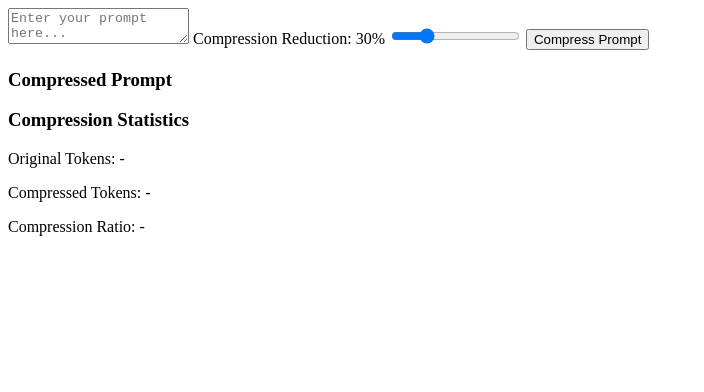
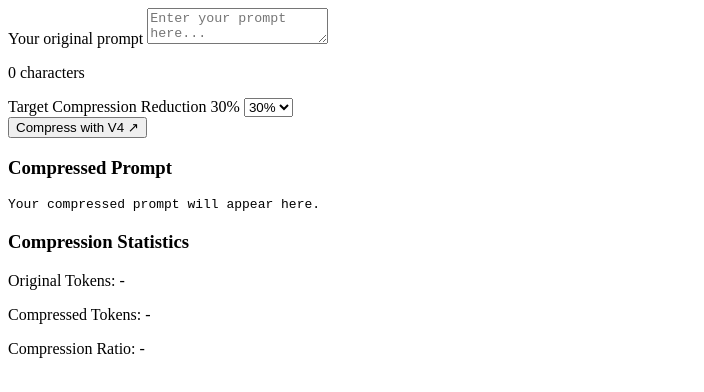
Before and after one commit to Shrivatsanaik7/prompt_compression, a plain HTML site: page static/index.html in a window 1280 px wide. Shown: the whole page, without its empty margins (0-704 px from the left). Drawn offline with Linux system fonts and the light colour scheme.

Commit message:
Update index.html

```diff
--- a/static/index.html
+++ b/static/index.html
@@ -1,26 +1,44 @@
-<textarea id="promptInput" placeholder="Enter your prompt here..."></textarea>
 
-<label>
-    Compression Reduction:
+<div class="input-section">
+
+    <label for="promptInput">Your original prompt</label>
+
+    <textarea
+        id="promptInput"
+        placeholder="Enter your prompt here..."
+        maxlength="20000"
+    ></textarea>
+
+    <p id="charCount">0 characters</p>
+
+    <div class="compression-section">
+
+        <label for="compressionRange">
+            Target Compression Reduction
             <span id="rangeValue">30%</span>
         </label>
 
-<input
-    type="range"
-    id="compressionRange"
-    min="20"
-    max="60"
-    step="10"
-    value="30"
->
+        <select id="compressionRange">
+            <option value="20">20%</option>
+            <option value="30" selected>30%</option>
+            <option value="40">40%</option>
+            <option value="50">50%</option>
+            <option value="60">60%</option>
+        </select>
 
-<button id="compressBtn">
-    Compress Prompt
+    </div>
+
+    <button id="compressBtn" type="button">
+        Compress with V4 ↗
     </button>
+
+</div>
+
+<div class="output-section">
 
     <h3>Compressed Prompt</h3>
 
-<pre id="output"></pre>
+    <pre id="output">Your compressed prompt will appear here.</pre>
 
     <h3>Compression Statistics</h3>
 
@@ -30,4 +48,6 @@
 
     <p>Compression Ratio: <span id="compressionRatio">-</span></p>
 
+</div>
+
 <script src="/static/app.js"></script>
```
Lines whose indentation alone changed are shown as unchanged.
